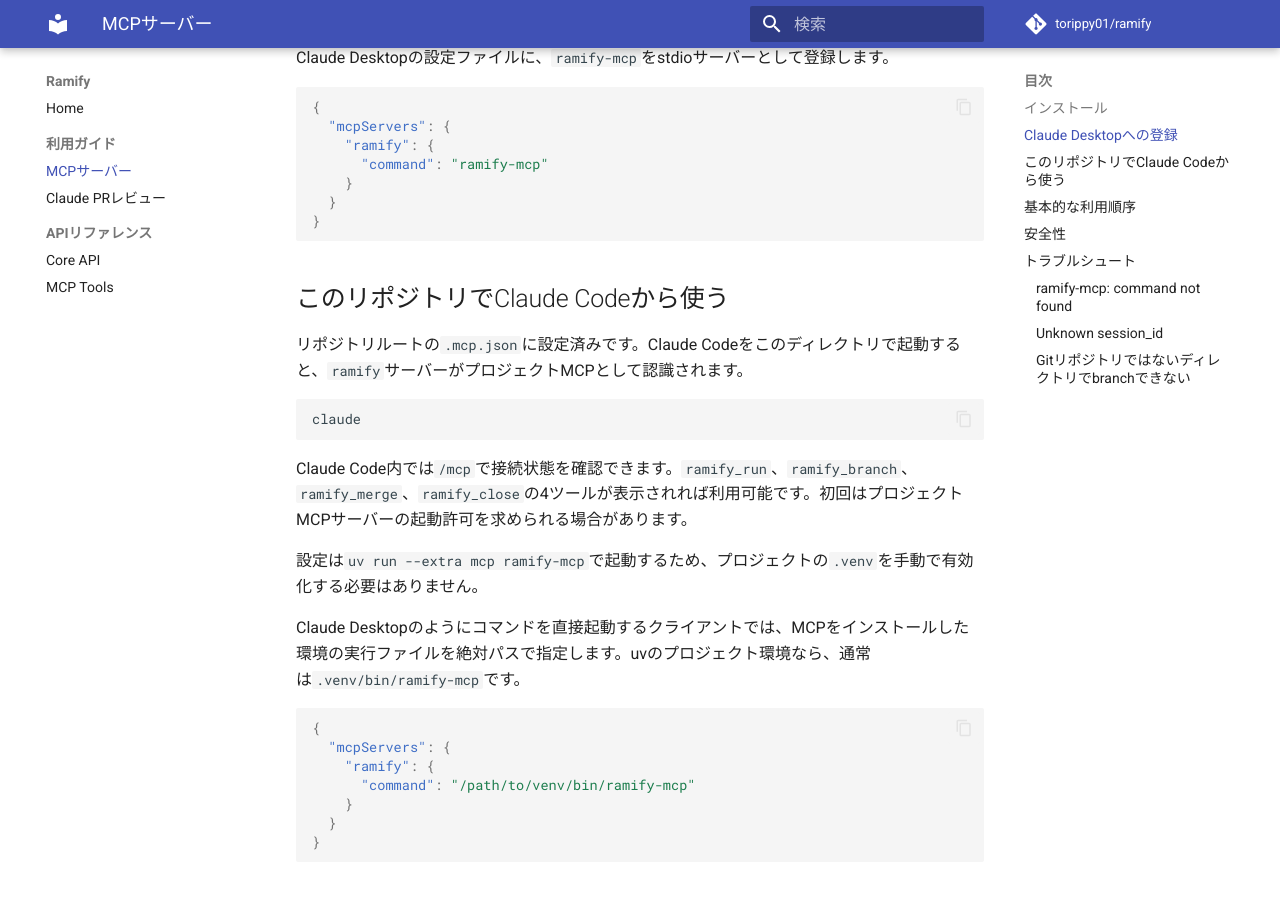
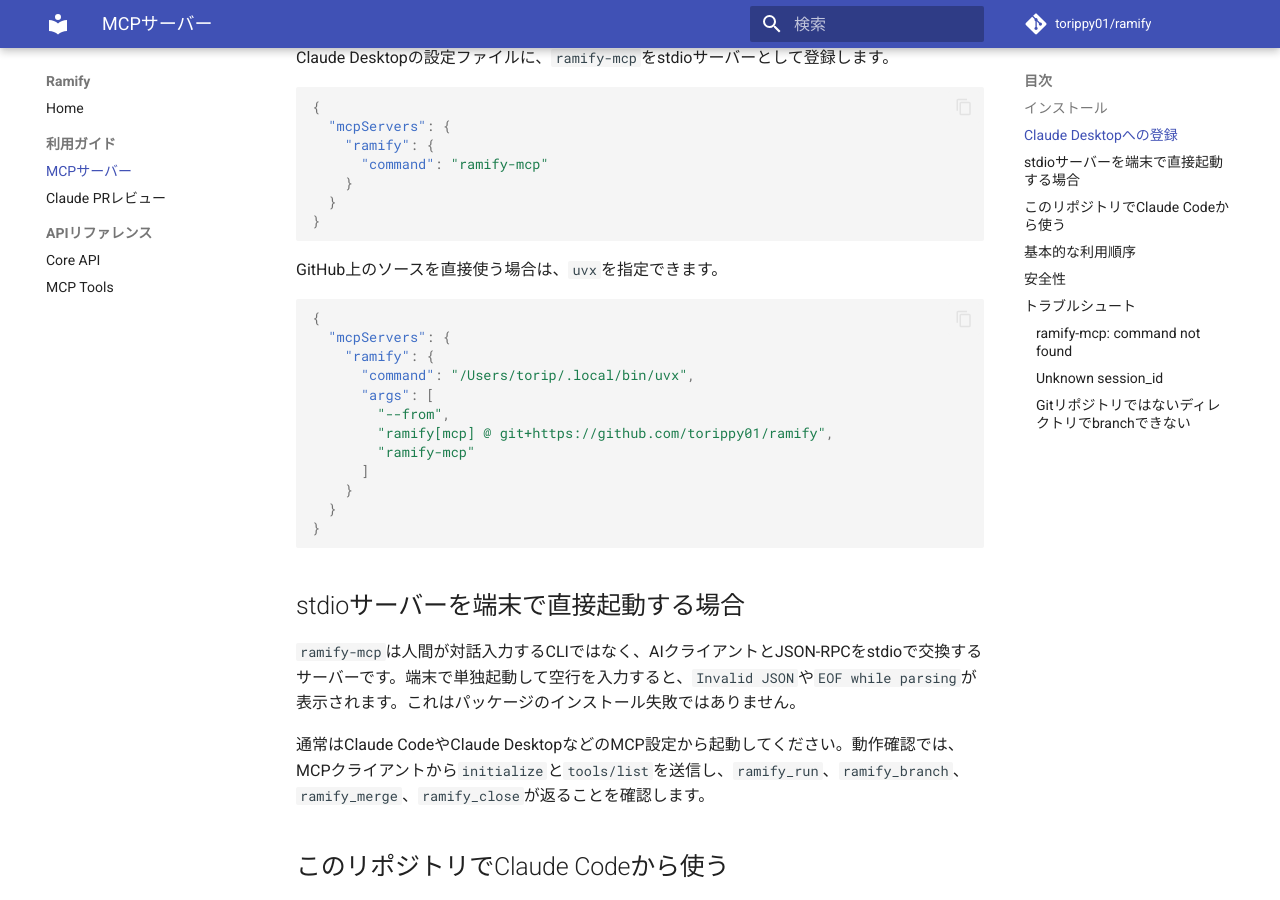
Before and after one commit to torippy01/ramify, an MkDocs documentation site: the page built from docs/guide/mcp.md, in a window 1280 px wide and 900 px high, scrolled down 553 px. Built offline with MkDocs 1.6.1 and Material for MkDocs 9.7.7, drawn with Linux system fonts in a browser that asks for light colours; comment, search, counter and statistics services are not loaded.

Commit message:
Document AI client MCP startup

````diff
--- a/docs/guide/mcp.md
+++ b/docs/guide/mcp.md
@@ -33,6 +33,29 @@
   }
 }
 ```
+
+GitHub上のソースを直接使う場合は、`uvx`を指定できます。
+
+```json
+{
+  "mcpServers": {
+    "ramify": {
+      "command": "/Users/torip/.local/bin/uvx",
+      "args": [
+        "--from",
+        "ramify[mcp] @ git+https://github.com/torippy01/ramify",
+        "ramify-mcp"
+      ]
+    }
+  }
+}
+```
+
+## stdioサーバーを端末で直接起動する場合
+
+`ramify-mcp`は人間が対話入力するCLIではなく、AIクライアントとJSON-RPCをstdioで交換するサーバーです。端末で単独起動して空行を入力すると、`Invalid JSON`や`EOF while parsing`が表示されます。これはパッケージのインストール失敗ではありません。
+
+通常はClaude CodeやClaude DesktopなどのMCP設定から起動してください。動作確認では、MCPクライアントから`initialize`と`tools/list`を送信し、`ramify_run`、`ramify_branch`、`ramify_merge`、`ramify_close`が返ることを確認します。
 
 ## このリポジトリでClaude Codeから使う
 
````
